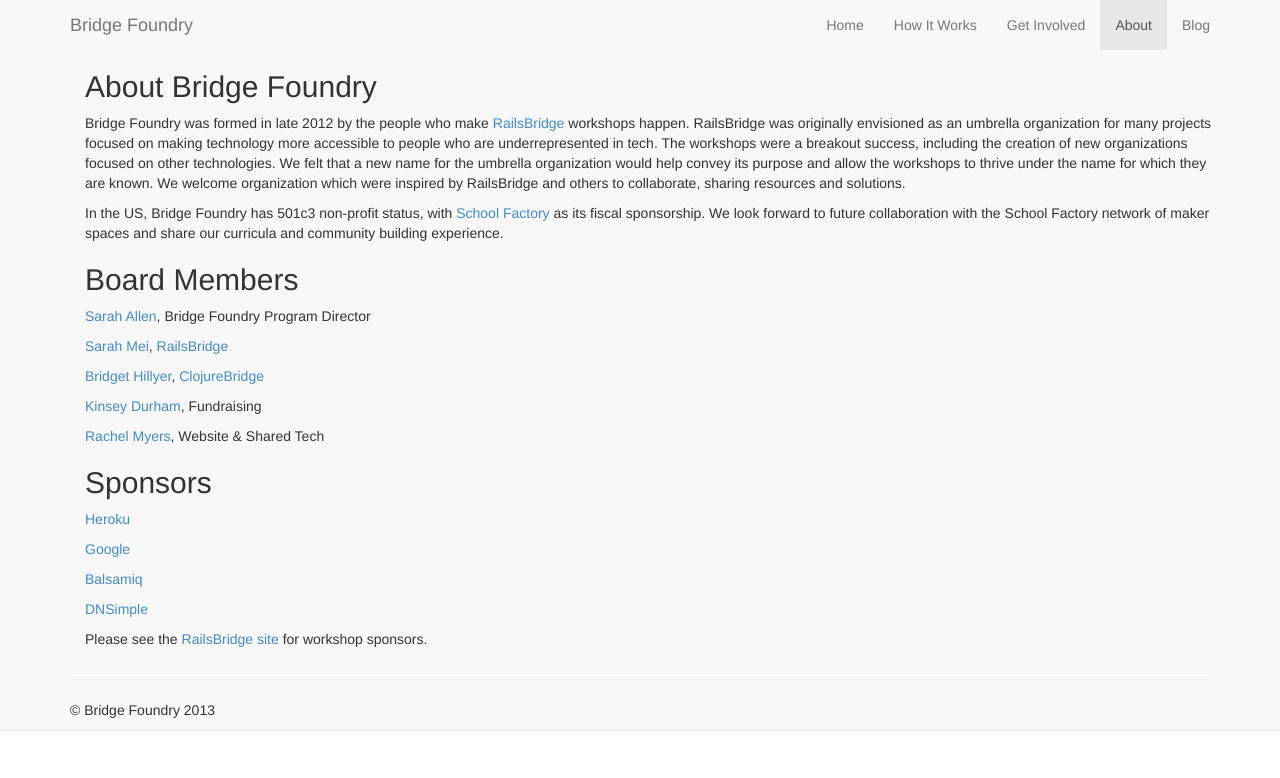
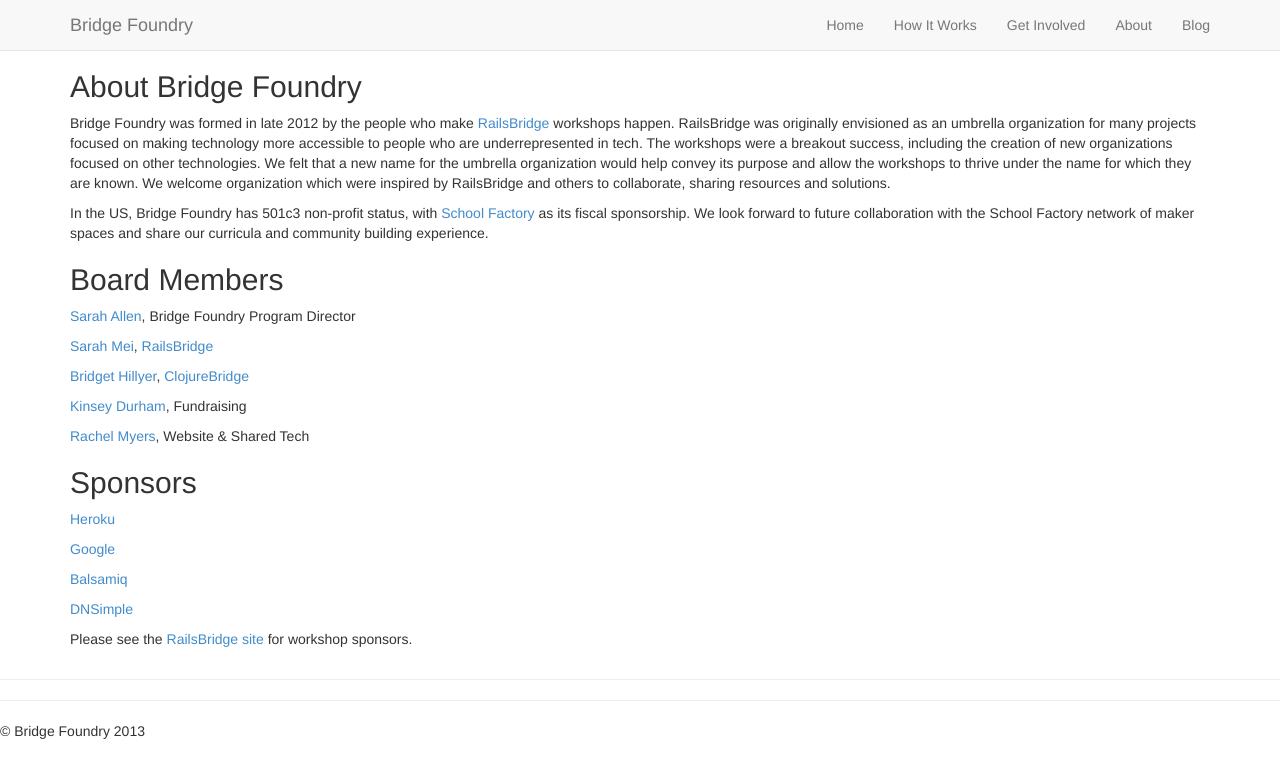
Before and after one commit to Satsaimistoowqp/bridgefoundry.github.io, a Jekyll site: the page built from about.html, in a window 1280 px wide. Shown: the top 778 px of the page. Built offline with Jekyll 4.4.1, drawn with Linux system fonts in a browser that asks for light colours.

Commit message:
improvements and used partials for DRY

```diff
--- a/_includes/head.html
+++ b/_includes/head.html
@@ -2,8 +2,8 @@
   <title>Bridge Foundry</title>
   <meta name="viewport" content="width=device-width, initial-scale=1.0">
   <!-- Bootstrap -->
-  <link href="/public/bower_components/bootstrap/dist/css/bootstrap.min.css" rel="stylesheet">
-  <link href="/public/site.css" rel="stylesheet">
+  <link href="/bower_components/bootstrap/dist/css/bootstrap.min.css" rel="stylesheet">
+  <link href="/site.css" rel="stylesheet">
 
   <!-- HTML5 Shim and Respond.js IE8 support of HTML5 elements and media queries -->
   <!-- WARNING: Respond.js doesn't work if you view the page via file:// -->
--- a/_layouts/default.html
+++ b/_layouts/default.html
@@ -4,15 +4,12 @@
   <body>
     {% include topbar.html %}
     <div class="container">
-      <br>
-      <br>
-      <br>
       {{ content }}
       {% include footer.html %}
     </div> <!-- /container -->
       <!-- jQuery (necessary for Bootstrap's JavaScript plugins) -->
     <script src="https://code.jquery.com/jquery.js"></script>
     <!-- Include all compiled plugins (below), or include individual files as needed -->
-    <script src="/public/bower_components/bootstrap/dist/js/bootstrap.min.js"></script>
+    <script src="/bower_components/bootstrap/dist/js/bootstrap.min.js"></script>
   </body>
 </html>
--- a/about.html
+++ b/about.html
@@ -1,42 +1,7 @@
-<!DOCTYPE html>
-<html>
-  <head>
-    <title>Bridge Foundry</title>
-    <meta name="viewport" content="width=device-width, initial-scale=1.0">
-    <!-- Bootstrap -->
-    <link href="bower_components/bootstrap/dist/css/bootstrap.min.css" rel="stylesheet">
-    <link href="site.css" rel="stylesheet">
+---
+layout: default
+---
 
-    <!-- HTML5 Shim and Respond.js IE8 support of HTML5 elements and media queries -->
-    <!-- WARNING: Respond.js doesn't work if you view the page via file:// -->
-    <!--[if lt IE 9]>
-      <script src="https://oss.maxcdn.com/libs/html5shiv/3.7.0/html5shiv.js"></script>
-      <script src="https://oss.maxcdn.com/libs/respond.js/1.3.0/respond.min.js"></script>
-    <![endif]-->
-  </head>
-  <body>
-  <!-- Fixed navbar -->
-    <div class="navbar navbar-default navbar-fixed-top" role="navigation">
-      <div class="container">
-        <div class="navbar-header">
-          <button type="button" class="navbar-toggle" data-toggle="collapse" data-target=".navbar-collapse">
-            <span class="sr-only">Toggle navigation</span>
-            <span class="icon-bar"></span>
-            <span class="icon-bar"></span>
-            <span class="icon-bar"></span>
-          </button>
-          <a class="navbar-brand" href="#">Bridge Foundry</a>
-        </div>
-        <div class="navbar-collapse collapse">
-          <ul class="nav navbar-nav navbar-right">
-            <li><a href="/">Home</a></li>
-            <li><a href="index.html#how-it-works">How It Works</a></li>
-            <li><a href="index.html#get-involved">Get Involved</a></li>
-            <li class="active"><a href="about.html">About</a></li>
-            <li><a href="blog.html">Blog</a></li>
-          </ul>
-        </div><!--/.nav-collapse -->
-  <div class="container">
 <div class="about">
   <a name="about"></a>
   <div class="inner-contents">
@@ -70,13 +35,3 @@
 </div>
 </div>
 <hr>
-      <footer>
-        <p>&copy; Bridge Foundry 2013</p>
-      </footer>
-    </div> <!-- /container -->
-      <!-- jQuery (necessary for Bootstrap's JavaScript plugins) -->
-    <script src="https://code.jquery.com/jquery.js"></script>
-    <!-- Include all compiled plugins (below), or include individual files as needed -->
-    <script src="bower_components/bootstrap/dist/js/bootstrap.min.js"></script>
-  </body>
-</html>
--- a/index.html
+++ b/index.html
@@ -33,7 +33,7 @@
             <li><a href="#how-it-works">How It Works</a></li>
             <li><a href="#get-involved">Get Involved</a></li>
             <li><a href="about.html">About</a></li>
-            <li><a href="blog.html">Blog</a></li>
+            <li><a href="blog.md">Blog</a></li>
           </ul>
         </div><!--/.nav-collapse -->
 
```
Also changed, not shown: blog.md (added, +10 -0 lines). Lines whose indentation alone changed are shown as unchanged.
